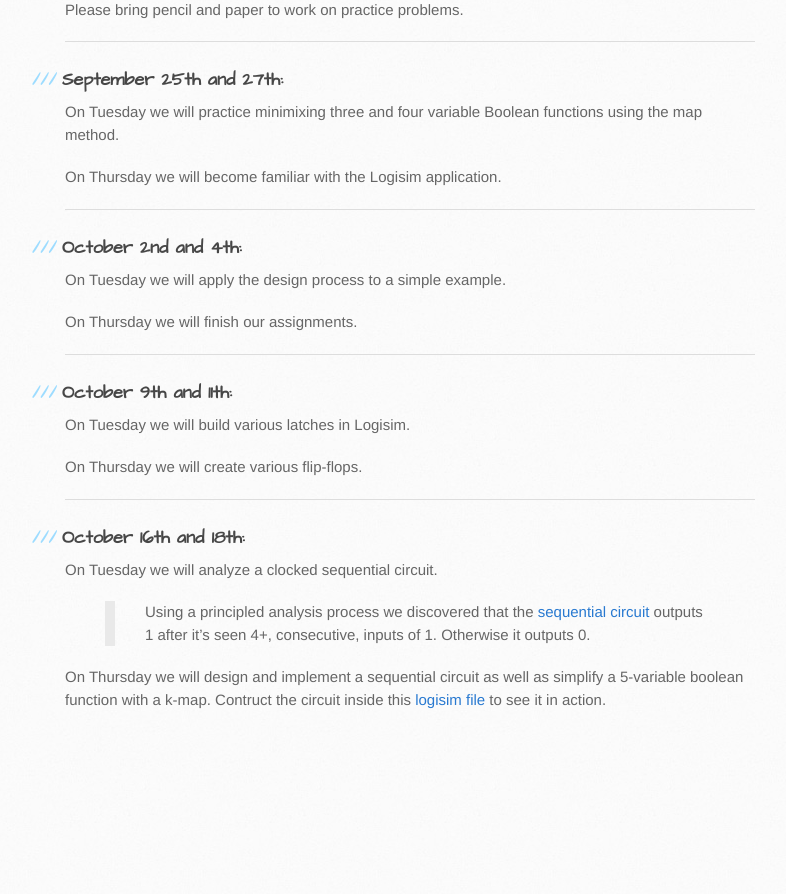
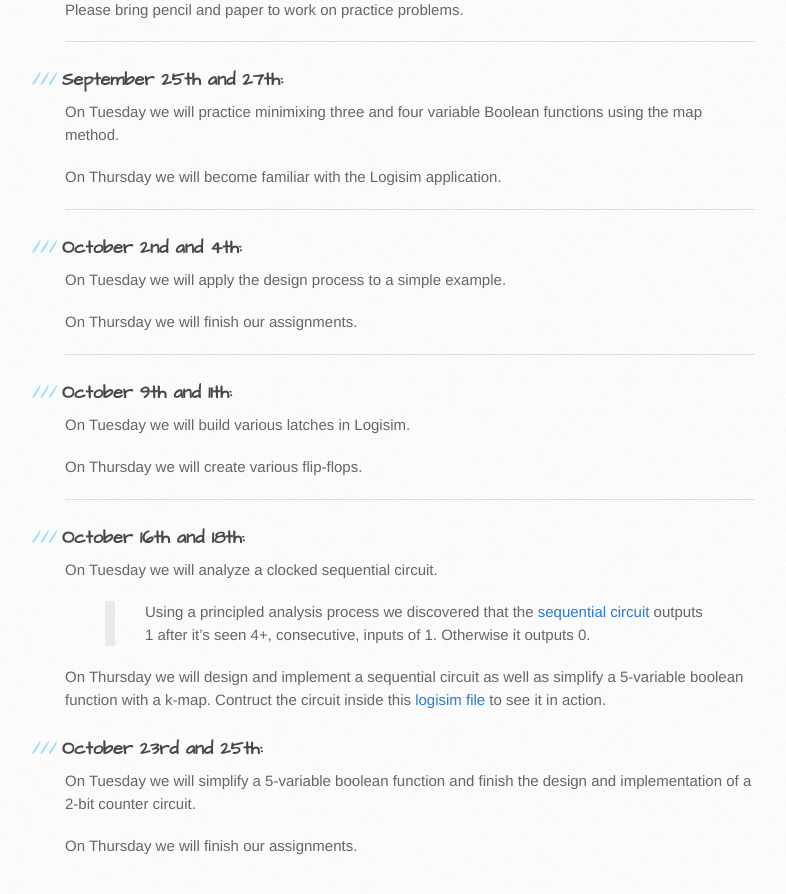
Before and after one commit to philstutorials/philstutorials.github.io, a Jekyll site: the page built from CPSC359.md, in a window 1280 px wide and 900 px high, scrolled down 737 px. Shown: the top 894 px of the window, without its empty margins (105-891 px from the left). Built offline with Jekyll 4.4.1, drawn with Linux system fonts in a browser that asks for light colours; our own code applies the rules of GitHub Pages for plain Markdown files; before the commit the page ends 1491 px from its top, so only the background shows below that.

Commit message:
Update CPSC359.md

```diff
--- a/CPSC359.md
+++ b/CPSC359.md
@@ -50,3 +50,8 @@ On Tuesday we will analyze a clocked sequential circuit.
 > Using a principled analysis process we discovered that the [sequential circuit](https://raw.githubusercontent.com/philstutorials/philstutorials.github.io/master/_data/analyze_this.circ "Logisim file. Save this to your computer.") outputs 1 after it's seen 4+, consecutive, inputs of 1. Otherwise it outputs 0.
 
 On Thursday we will design and implement a sequential circuit as well as simplify a 5-variable boolean function with a k-map. Contruct the circuit inside this [logisim file](https://raw.githubusercontent.com/philstutorials/philstutorials.github.io/master/_data/build_counter.circ "Logisim file. Save this to your computer.") to see it in action.
+
+### October 23rd and 25th:
+On Tuesday we will simplify a 5-variable boolean function and finish the design and implementation of a 2-bit counter circuit.
+
+On Thursday we will finish our assignments.
```
